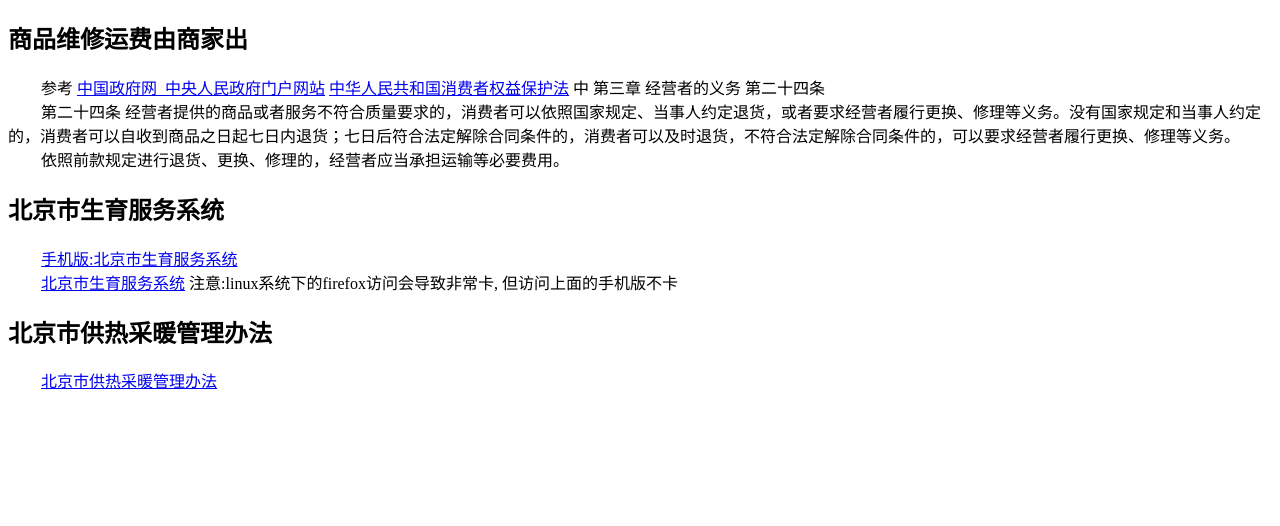
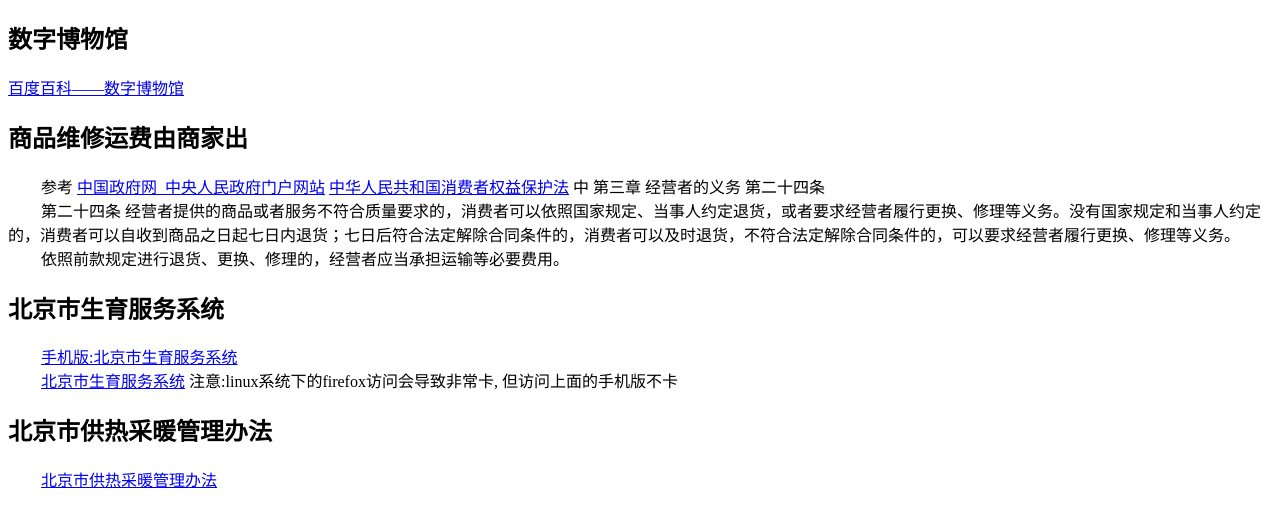
Before and after one commit to fred4444source/daily_life_log, a plain HTML site: page index.html in a window 1280 px wide. Drawn offline with Linux system fonts and the light colour scheme.

Commit message:
add 数字博物馆

```diff
--- a/index.html
+++ b/index.html
@@ -23,6 +23,12 @@
 			<header>
 
 			</header>
+			<section>
+				<h2>数字博物馆</h2>
+				<div>
+					<a target="_blank" href="https://baike.baidu.com/museum/">百度百科——数字博物馆</a>
+				</div>
+			</section>
 			<section>
 				<h2>商品维修运费由商家出</h2>
 				<div>
```
